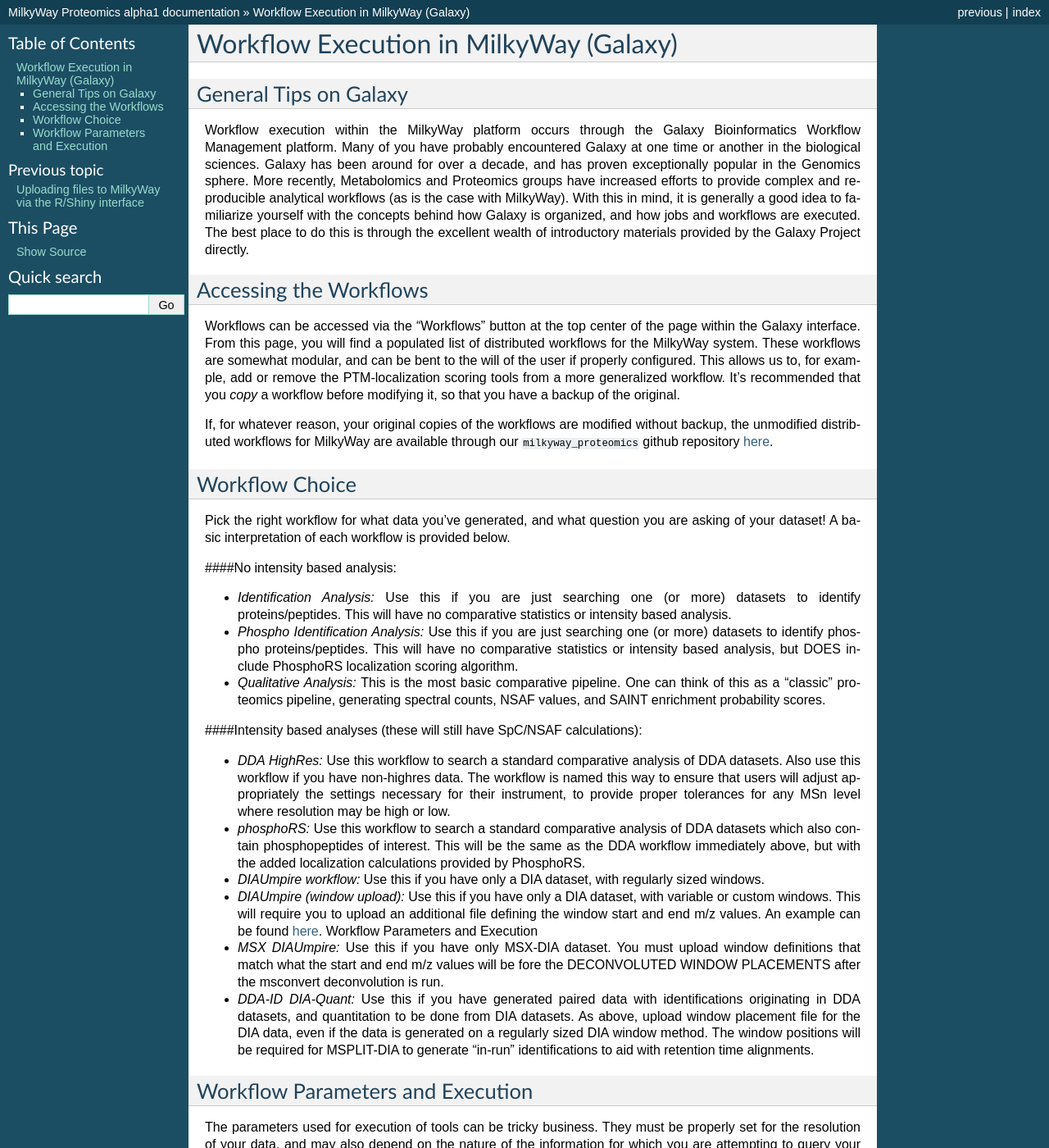
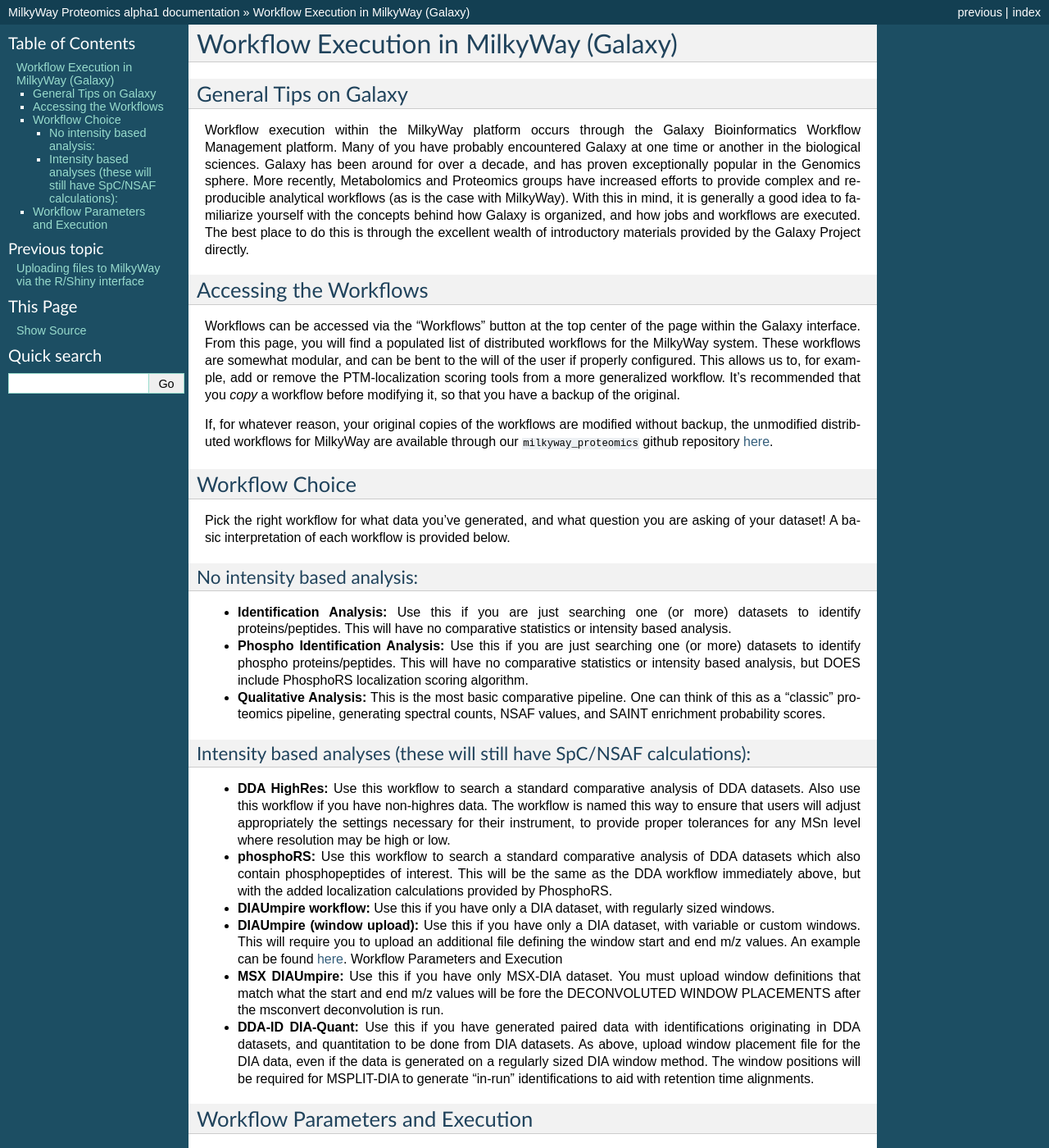
Before and after one commit to williambarshop/milkyway_compose, a Sphinx documentation site: the page built from docs/workflow-execution.md, in a window 1280 px wide and 1400 px high. Shown: the whole window at 82% size. Built offline with Sphinx 7.4.7, drawn with Linux system fonts in a browser that asks for light colours.

Commit message:
fixes....

```diff
--- a/docs/workflow-execution.md
+++ b/docs/workflow-execution.md
@@ -22,19 +22,19 @@
 Pick the right workflow for what data you've generated, and what question you are asking of your dataset!
 A basic interpretation of each workflow is provided below.
 
-####No intensity based analysis:
-* *Identification Analysis:* Use this if you are just searching one (or more) datasets to identify proteins/peptides. This will have no comparative statistics or intensity based analysis.
-* *Phospho Identification Analysis:* Use this if you are just searching one (or more) datasets to identify phospho proteins/peptides. This will have no comparative statistics or intensity based analysis, but DOES include PhosphoRS localization scoring algorithm.
-* *Qualitative Analysis:* This is the most basic comparative pipeline.  One can think of this as a "classic" proteomics pipeline, generating spectral counts, NSAF values, and SAINT enrichment probability scores.
+#### No intensity based analysis:
+* **Identification Analysis:** Use this if you are just searching one (or more) datasets to identify proteins/peptides. This will have no comparative statistics or intensity based analysis.
+* **Phospho Identification Analysis:** Use this if you are just searching one (or more) datasets to identify phospho proteins/peptides. This will have no comparative statistics or intensity based analysis, but DOES include PhosphoRS localization scoring algorithm.
+* **Qualitative Analysis:** This is the most basic comparative pipeline.  One can think of this as a "classic" proteomics pipeline, generating spectral counts, NSAF values, and SAINT enrichment probability scores.
 
-####Intensity based analyses (these will still have SpC/NSAF calculations):
-* *DDA HighRes:* Use this workflow to search a standard comparative analysis of DDA datasets.  Also use this workflow if you have non-highres data.  The workflow is named this way to ensure that users will adjust appropriately the settings necessary for their instrument, to provide proper tolerances for any MSn level where resolution may be high or low.
-* *phosphoRS:* Use this workflow to search a standard comparative analysis of DDA datasets which also contain phosphopeptides of interest.  This will be the same as the DDA workflow immediately above, but with the added localization calculations provided by PhosphoRS.
-* *DIAUmpire workflow:* Use this if you have only a DIA dataset, with regularly sized windows.
-* *DIAUmpire (window upload):* Use this if you have only a DIA dataset, with variable or custom windows.  This will require you to upload an additional file defining the window start and end m/z values.  An example can be found [here](https://github.com/wohllab/milkyway_proteomics/blob/master/exampleSkylineFiles/400-1600-90window-vDIA.csv).
+#### Intensity based analyses (these will still have SpC/NSAF calculations):
+* **DDA HighRes:** Use this workflow to search a standard comparative analysis of DDA datasets.  Also use this workflow if you have non-highres data.  The workflow is named this way to ensure that users will adjust appropriately the settings necessary for their instrument, to provide proper tolerances for any MSn level where resolution may be high or low.
+* **phosphoRS:** Use this workflow to search a standard comparative analysis of DDA datasets which also contain phosphopeptides of interest.  This will be the same as the DDA workflow immediately above, but with the added localization calculations provided by PhosphoRS.
+* **DIAUmpire workflow:** Use this if you have only a DIA dataset, with regularly sized windows.
+* **DIAUmpire (window upload):** Use this if you have only a DIA dataset, with variable or custom windows.  This will require you to upload an additional file defining the window start and end m/z values.  An example can be found [here](https://github.com/wohllab/milkyway_proteomics/blob/master/exampleSkylineFiles/400-1600-90window-vDIA.csv).
 Workflow Parameters and Execution
-* *MSX DIAUmpire:* Use this if you have only MSX-DIA dataset.  You must upload window definitions that match what the start and end m/z values will be fore the DECONVOLUTED WINDOW PLACEMENTS after the msconvert deconvolution is run.
-* *DDA-ID DIA-Quant:* Use this if you have generated paired data with identifications originating in DDA datasets, and quantitation to be done from DIA datasets.  As above, upload window placement file for the DIA data, even if the data is generated on a regularly sized DIA window method.  The window positions will be required for MSPLIT-DIA to generate "in-run" identifications to aid with retention time alignments.
+* **MSX DIAUmpire:** Use this if you have only MSX-DIA dataset.  You must upload window definitions that match what the start and end m/z values will be fore the DECONVOLUTED WINDOW PLACEMENTS after the msconvert deconvolution is run.
+* **DDA-ID DIA-Quant:** Use this if you have generated paired data with identifications originating in DDA datasets, and quantitation to be done from DIA datasets.  As above, upload window placement file for the DIA data, even if the data is generated on a regularly sized DIA window method.  The window positions will be required for MSPLIT-DIA to generate "in-run" identifications to aid with retention time alignments.
 
 
 Workflow Parameters and Execution
```
